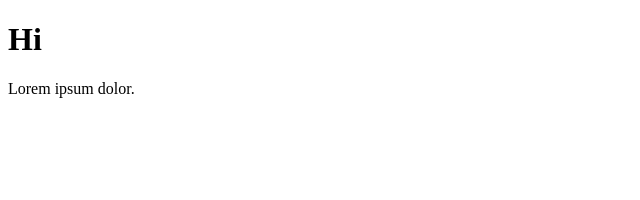
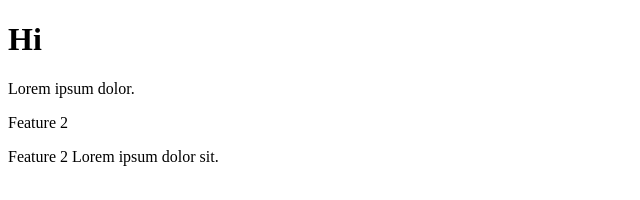
Before and after one commit to karlyoobee/GitTest, a plain HTML site: page index.htm in a window 1280 px wide. Shown: the whole page, without its empty margins (0-640 px from the left). Drawn offline with Linux system fonts and the light colour scheme.

Commit message:
adding feature 2

```diff
--- a/index.htm
+++ b/index.htm
@@ -8,5 +8,8 @@
 	<h1>Hi</h1>
 	<p>	Lorem ipsum dolor.</p>
 
+	<p>	Feature 2</p>
+	<p>Feature 2 Lorem ipsum dolor sit.</p>
+
 </body>
 </html>
```
